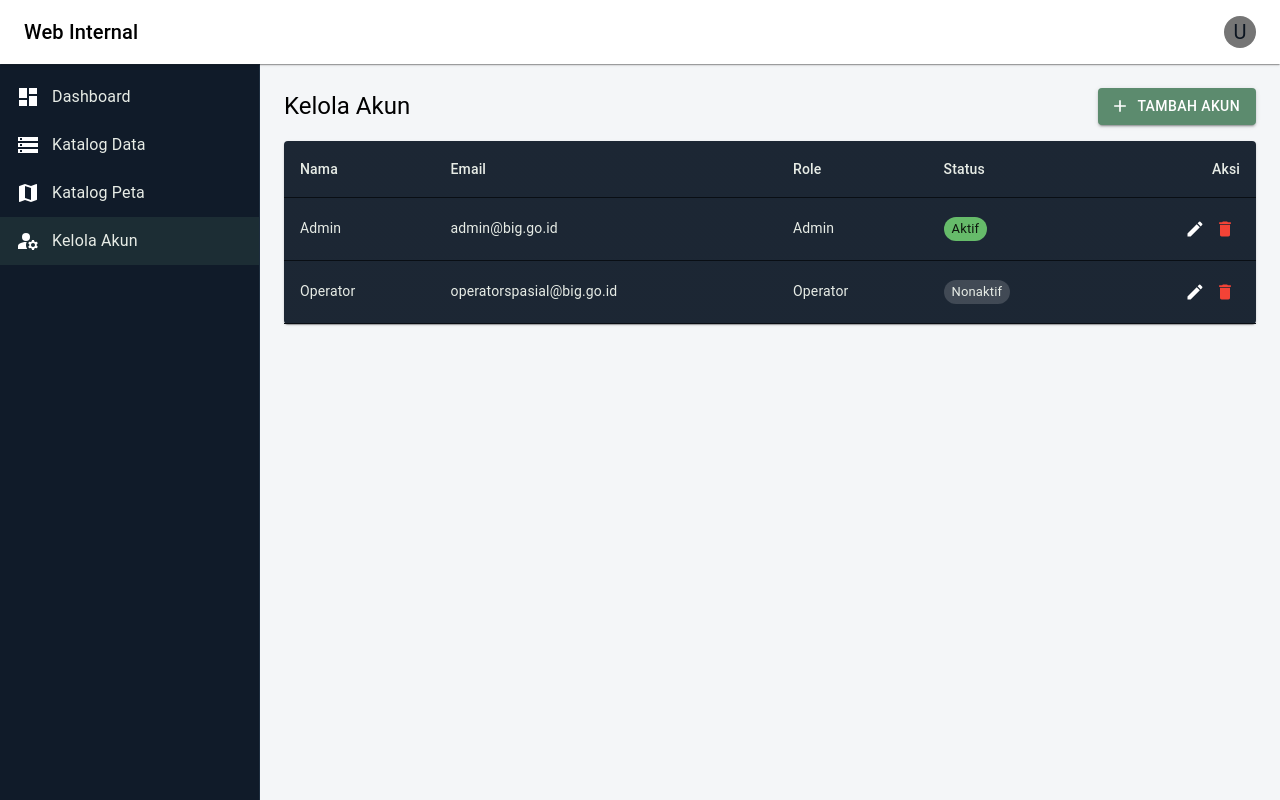
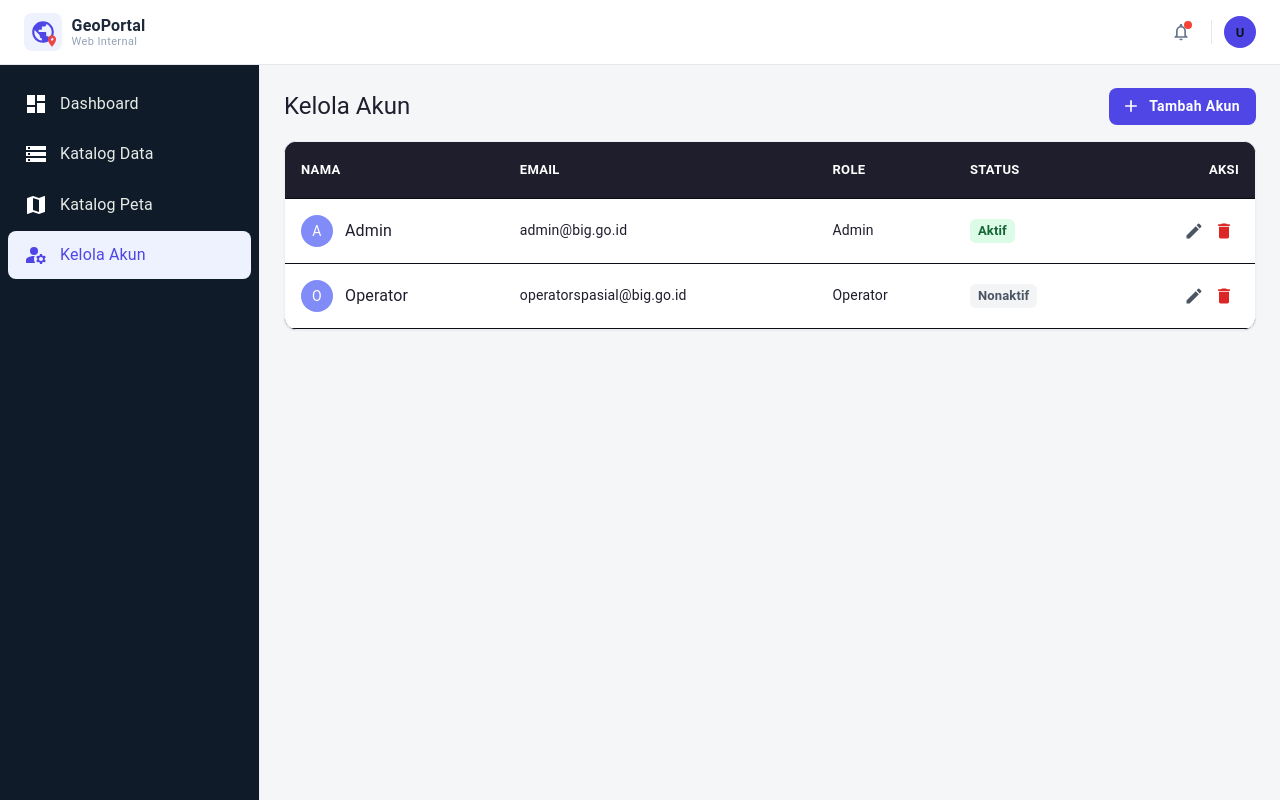
Before and after one commit to matiurari/personal-geoportal, a Next.js app: page /portal/web-internal/kelola-akun in a window 1280 px wide. Built offline with nearby package versions, Linux system fonts and the light colour scheme; what @mui/material-nextjs would draw is missing.

Commit message:
Update Tampilan web Internal

```diff
--- a/src/app/web-internal/components/Sidebar.jsx
+++ b/src/app/web-internal/components/Sidebar.jsx
@@ -1,7 +1,7 @@
 "use client";
 import { usePathname, useRouter } from "next/navigation";
 import {
-  Drawer, List, ListItemButton, ListItemIcon, ListItemText, Toolbar, Divider,
+  Drawer, List, ListItemButton, ListItemIcon, ListItemText, Toolbar, Box, Typography, Avatar,
 } from "@mui/material";
 import DashboardIcon from "@mui/icons-material/Dashboard";
 import StorageIcon from "@mui/icons-material/Storage";
@@ -27,22 +27,45 @@ export default function Sidebar() {
       sx={{
         width: drawerWidth,
         flexShrink: 0,
-        [`& .MuiDrawer-paper`]: { width: drawerWidth, boxSizing: "border-box" },
+        [`& .MuiDrawer-paper`]: { width: drawerWidth, boxSizing: "border-box", borderRight: "1px solid #EEF0F4" },
       }}
     >
-      <Toolbar />
-      <Divider />
-      <List>
-        {menuItems.map((item) => (
-          <ListItemButton
-            key={item.path}
-            selected={pathname === item.path}
-            onClick={() => router.push(item.path)}
-          >
-            <ListItemIcon>{item.icon}</ListItemIcon>
-            <ListItemText primary={item.label} />
-          </ListItemButton>
-        ))}
+      <Toolbar sx={{ px: 3 }}>
+        <Box sx={{ display: "flex", alignItems: "center", gap: 1.5 }}>
+          <Avatar sx={{ bgcolor: "#4F46E5", width: 34, height: 34, fontSize: 16 }}>WI</Avatar>
+          <Typography variant="subtitle1" fontWeight={700}>Web Internal</Typography>
+        </Box>
+      </Toolbar>
+      <List sx={{ mt: 1 }}>
+        {menuItems.map((item) => {
+          const active = pathname === item.path;
+          return (
+            <ListItemButton
+              key={item.path}
+              selected={active}
+              onClick={() => router.push(item.path)}
+              sx={{
+                borderRadius: 2,
+                mx: 1,
+                mb: 0.3,
+                "&.Mui-selected": {
+                  bgcolor: "#EEF2FF",
+                  color: "#4F46E5",
+                  "& .MuiListItemIcon-root": { color: "#4F46E5" },
+                  "&:hover": { bgcolor: "#E0E7FF" },
+                },
+              }}
+            >
+              <ListItemIcon sx={{ minWidth: 36 }}>{item.icon}</ListItemIcon>
+              <ListItemText
+                primary={item.label}
+                slotProps={{
+                  primary: { fontSize: 14, fontWeight: active ? 600 : 500 },
+                }}
+              />
+            </ListItemButton>
+          );
+        })}
       </List>
     </Drawer>
   );
--- a/src/app/web-internal/components/Topbar.jsx
+++ b/src/app/web-internal/components/Topbar.jsx
@@ -1,19 +1,171 @@
 "use client";
-import { AppBar, Toolbar, Typography, Avatar, Box } from "@mui/material";
+
+import React from "react";
+
+import {
+  AppBar,
+  Toolbar,
+  Typography,
+  Avatar,
+  Box,
+  IconButton,
+  Badge,
+  Tooltip,
+} from "@mui/material";
+
+import PublicIcon from "@mui/icons-material/Public";
+import LocationOnIcon from "@mui/icons-material/LocationOn";
+import NotificationsNoneIcon from "@mui/icons-material/NotificationsNone";
 
 export default function Topbar() {
   return (
     <AppBar
       position="fixed"
-      sx={{ zIndex: (theme) => theme.zIndex.drawer + 1, bgcolor: "#fff", color: "#000" }}
-      elevation={1}
+      elevation={0}
+      sx={{
+        zIndex: (theme) => theme.zIndex.drawer + 1,
+        bgcolor: "#FFFFFF",
+        color: "#1E293B",
+        borderBottom: "1px solid #E5E7EB",
+      }}
     >
-      <Toolbar sx={{ display: "flex", justifyContent: "space-between" }}>
-        <Typography variant="h6" noWrap>
-          Web Internal
-        </Typography>
-        <Box sx={{ display: "flex", alignItems: "center", gap: 2 }}>
-          <Avatar sx={{ width: 32, height: 32 }}>U</Avatar>
+      <Toolbar
+        sx={{
+          minHeight: "64px !important",
+          display: "flex",
+          justifyContent: "space-between",
+          px: {
+            xs: 2,
+            sm: 3,
+          },
+        }}
+      >
+        <Box
+          sx={{
+            display: "flex",
+            alignItems: "center",
+            gap: 1.2,
+          }}
+        >
+          <Box
+            sx={{
+              width: 38,
+              height: 38,
+              borderRadius: 2,
+              bgcolor: "#EEF2FF",
+              display: "flex",
+              alignItems: "center",
+              justifyContent: "center",
+              position: "relative",
+              flexShrink: 0,
+            }}
+          >
+            <PublicIcon
+              sx={{
+                fontSize: 26,
+                color: "#4F46E5",
+              }}
+            />
+
+            <LocationOnIcon
+              sx={{
+                position: "absolute",
+                fontSize: 14,
+                color: "#EF4444",
+                bottom: 3,
+                right: 3,
+              }}
+            />
+          </Box>
+
+          <Box>
+            <Typography
+              variant="body1"
+              noWrap
+              sx={{
+                fontWeight: 700,
+                fontSize: 16,
+                lineHeight: 1.2,
+                color: "#1E293B",
+              }}
+            >
+              GeoPortal
+            </Typography>
+
+            <Typography
+              variant="caption"
+              sx={{
+                display: {
+                  xs: "none",
+                  sm: "block",
+                },
+                fontSize: 11,
+                color: "#94A3B8",
+                lineHeight: 1.2,
+              }}
+            >
+              Web Internal
+            </Typography>
+          </Box>
+        </Box>
+
+        <Box
+          sx={{
+            display: "flex",
+            alignItems: "center",
+            gap: 1,
+          }}
+        >
+          <Tooltip title="Notifikasi">
+            <IconButton
+              size="small"
+              sx={{
+                width: 36,
+                height: 36,
+                color: "#64748B",
+                "&:hover": {
+                  bgcolor: "#F1F5F9",
+                },
+              }}
+            >
+              <Badge
+                color="error"
+                variant="dot"
+                overlap="circular"
+              >
+                <NotificationsNoneIcon fontSize="small" />
+              </Badge>
+            </IconButton>
+          </Tooltip>
+
+          <Box
+            sx={{
+              width: "1px",
+              height: 24,
+              bgcolor: "#E5E7EB",
+              mx: 0.5,
+            }}
+          />
+
+          <Tooltip title="Profile">
+            <Avatar
+              sx={{
+                width: 32,
+                height: 32,
+                bgcolor: "#4F46E5",
+                fontSize: 13,
+                fontWeight: 600,
+                cursor: "pointer",
+                transition: "0.2s",
+                "&:hover": {
+                  bgcolor: "#4338CA",
+                  transform: "scale(1.05)",
+                },
+              }}
+            >
+              U
+            </Avatar>
+          </Tooltip>
         </Box>
       </Toolbar>
     </AppBar>
--- a/src/app/web-internal/kelola-akun/KelolaAkun.jsx
+++ b/src/app/web-internal/kelola-akun/KelolaAkun.jsx
@@ -2,7 +2,7 @@
 import { useState } from "react";
 import {
   Box, Typography, Paper, Table, TableHead, TableBody, TableRow, TableCell,
-  Button, IconButton, Chip,
+  Button, IconButton, Chip, Avatar,
 } from "@mui/material";
 import EditIcon from "@mui/icons-material/Edit";
 import DeleteIcon from "@mui/icons-material/Delete";
@@ -19,17 +19,33 @@ export default function KelolaAkun() {
   return (
     <Box>
       <Box sx={{ display: "flex", justifyContent: "space-between", alignItems: "center", mb: 2 }}>
-        <Typography variant="h5" fontWeight={600}  sx={{ color: "#000" }}>
+        <Typography variant="h5" fontWeight={700} sx={{ color: "#1E1E2D" }}>
           Kelola Akun
         </Typography>
-        <Button variant="contained" startIcon={<AddIcon />}>
+        <Button
+          variant="contained"
+          startIcon={<AddIcon />}
+          disableElevation
+          sx={{ textTransform: "none", fontWeight: 600, borderRadius: 2, bgcolor: "#4F46E5", "&:hover": { bgcolor: "#3730A3" } }}
+        >
           Tambah Akun
         </Button>
       </Box>
-      <Paper>
+      <Paper sx={{ borderRadius: 3, overflow: "hidden", border: "1px solid #EEF0F4", boxShadow: "0 1px 2px rgba(16,24,40,0.06)" }}>
         <Table>
           <TableHead>
-            <TableRow>
+            <TableRow
+              sx={{
+                "& .MuiTableCell-root": {
+                  bgcolor: "#1E1E2D",
+                  color: "#fff",
+                  fontWeight: 600,
+                  fontSize: 13,
+                  textTransform: "uppercase",
+                  letterSpacing: 0.3,
+                },
+              }}
+            >
               <TableCell>Nama</TableCell>
               <TableCell>Email</TableCell>
               <TableCell>Role</TableCell>
@@ -39,20 +55,39 @@ export default function KelolaAkun() {
           </TableHead>
           <TableBody>
             {akun.map((row) => (
-              <TableRow key={row.id} hover>
-                <TableCell>{row.nama}</TableCell>
+              <TableRow
+                key={row.id}
+                sx={{
+                  bgcolor: "#fff",
+                  "&:hover": { bgcolor: "#F9FAFB" },
+                  "& .MuiTableCell-root": { color: "#1E1E2D" },
+                }}
+              >
+                <TableCell>
+                  <Box sx={{ display: "flex", alignItems: "center", gap: 1.5 }}>
+                    <Avatar sx={{ width: 32, height: 32, fontSize: 14, bgcolor: "#818CF8", color: "#fff" }}>
+                      {row.nama.charAt(0)}
+                    </Avatar>
+                    <Typography fontSize={14} fontWeight={500} sx={{ color: "#1E1E2D" }}>{row.nama}</Typography>
+                  </Box>
+                </TableCell>
                 <TableCell>{row.email}</TableCell>
                 <TableCell>{row.role}</TableCell>
                 <TableCell>
                   <Chip
                     label={row.status}
-                    color={row.status === "Aktif" ? "success" : "default"}
                     size="small"
+                    sx={{
+                      borderRadius: 1.5,
+                      fontWeight: 600,
+                      bgcolor: row.status === "Aktif" ? "#DCFCE7" : "#F3F4F6",
+                      color: row.status === "Aktif" ? "#166534" : "#4B5563",
+                    }}
                   />
                 </TableCell>
                 <TableCell align="right">
-                  <IconButton size="small"><EditIcon fontSize="small" /></IconButton>
-                  <IconButton size="small" color="error"><DeleteIcon fontSize="small" /></IconButton>
+                  <IconButton size="small" sx={{ color: "#4B5563" }}><EditIcon fontSize="small" /></IconButton>
+                  <IconButton size="small" sx={{ color: "#DC2626" }}><DeleteIcon fontSize="small" /></IconButton>
                 </TableCell>
               </TableRow>
             ))}
```
Also changed, not shown: src/app/web-internal/components/Dashboard.jsx (+15 -8 lines), src/app/web-internal/katalog-data/KatalogData.jsx (+36 -9 lines), src/app/web-internal/katalog-peta/KatalogPeta.jsx (+19 -6 lines).
